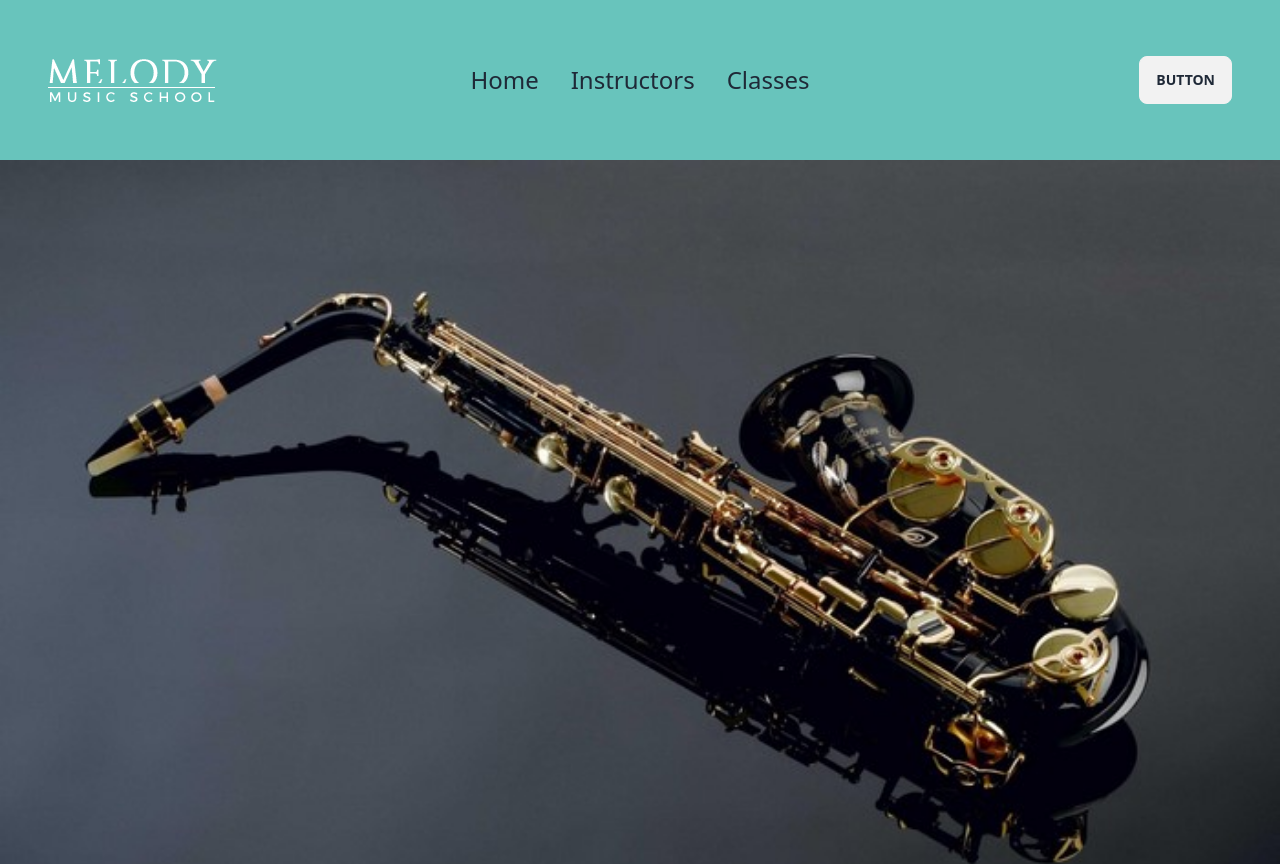
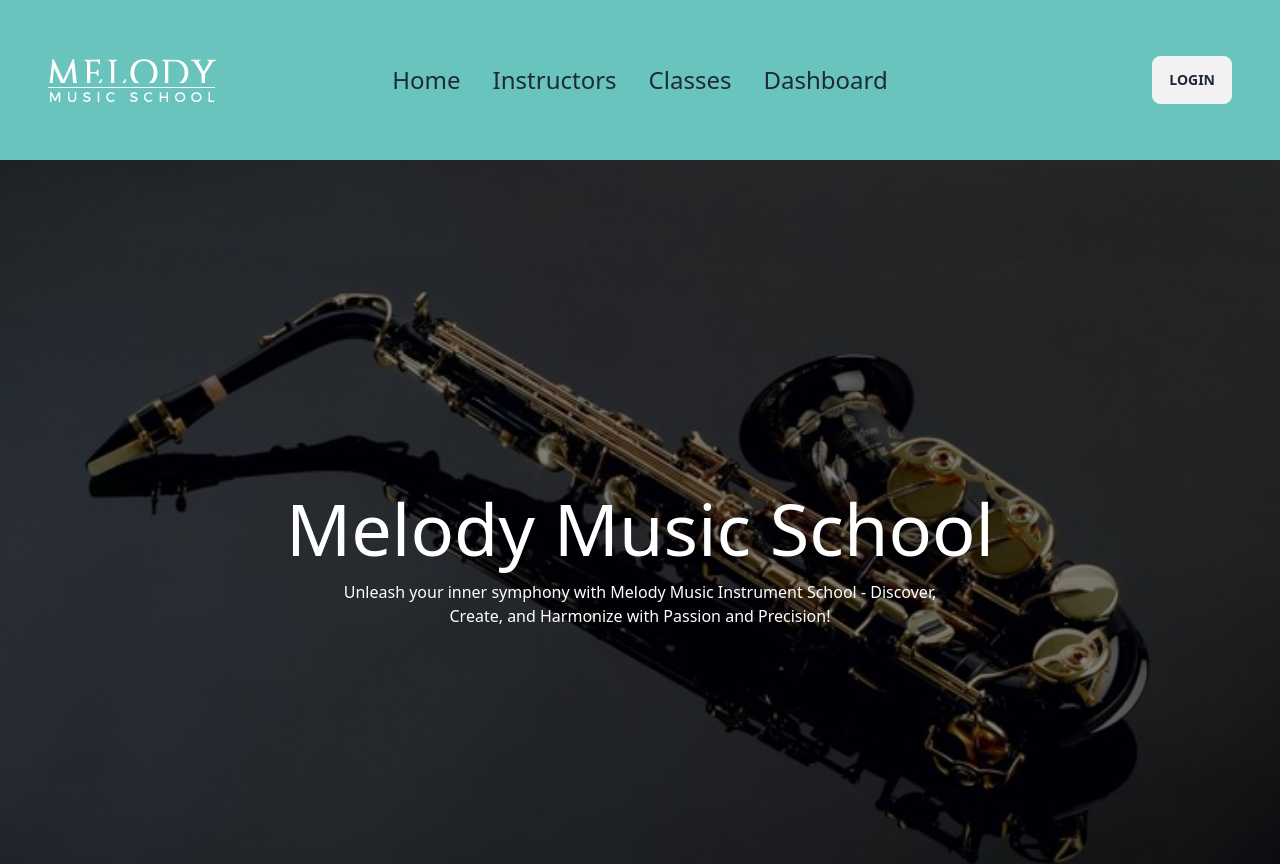
Before and after one commit to mksmmirhs/melody-music-school-client, a React (Vite) app: page / in a window 1280 px wide. Shown: the top 864 px of the page. Built offline with nearby package versions, Linux system fonts and the light colour scheme.

Commit message:
header done

```diff
--- a/src/Pages/Home/Banner.jsx
+++ b/src/Pages/Home/Banner.jsx
@@ -5,22 +5,27 @@ import banner1 from '../../assets/Home/banner-1.jpg';
 import banner2 from '../../assets/Home/banner-2.jpg';
 import banner3 from '../../assets/Home/banner-3.webp';
 import banner4 from '../../assets/Home/banner-4.webp';
+import BannerHeader from './BannerHeader';
 
 const Banner = () => {
   return (
     <>
-      <div className="carousel w-full">
+      <div className="carousel w-full ">
         <div id="item1" className="carousel-item w-full">
           <img src={banner1} className="w-full" />
+          <BannerHeader></BannerHeader>
         </div>
         <div id="item2" className="carousel-item w-full">
           <img src={banner2} className="w-full" />
+          <BannerHeader></BannerHeader>
         </div>
         <div id="item3" className="carousel-item w-full">
           <img src={banner3} className="w-full" />
+          <BannerHeader></BannerHeader>
         </div>
         <div id="item4" className="carousel-item w-full">
           <img src={banner4} className="w-full" />
+          <BannerHeader></BannerHeader>
         </div>
       </div>
       <div className="flex justify-center w-full py-2 gap-2">
--- /dev/null
+++ b/src/Pages/Home/BannerHeader.jsx
@@ -0,0 +1,15 @@
+const BannerHeader = () => {
+  return (
+    <div className="bg-[#00000080] absolute w-full h-full text-white">
+      <div className="flex flex-col items-center justify-center h-full">
+        <h1 className="text-7xl mb-4">Melody Music School</h1>
+        <p className="text-center">
+          Unleash your inner symphony with Melody Music Instrument School -
+          Discover, <br /> Create, and Harmonize with Passion and Precision!
+        </p>
+      </div>
+    </div>
+  );
+};
+
+export default BannerHeader;
--- a/src/Shared/NavBar.jsx
+++ b/src/Shared/NavBar.jsx
@@ -19,6 +19,11 @@ const NavBar = () => {
       <li>
         <Link to="/" className="text-2xl">
           Classes
+        </Link>
+      </li>
+      <li>
+        <Link to="/" className="text-2xl">
+          Dashboard
         </Link>
       </li>
     </>
@@ -59,7 +64,7 @@ const NavBar = () => {
           <ul className="menu menu-horizontal px-1">{menu}</ul>
         </div>
         <div className="navbar-end">
-          <a className="btn">Button</a>
+          <a className="btn">Login</a>
         </div>
       </div>
     </div>
```
